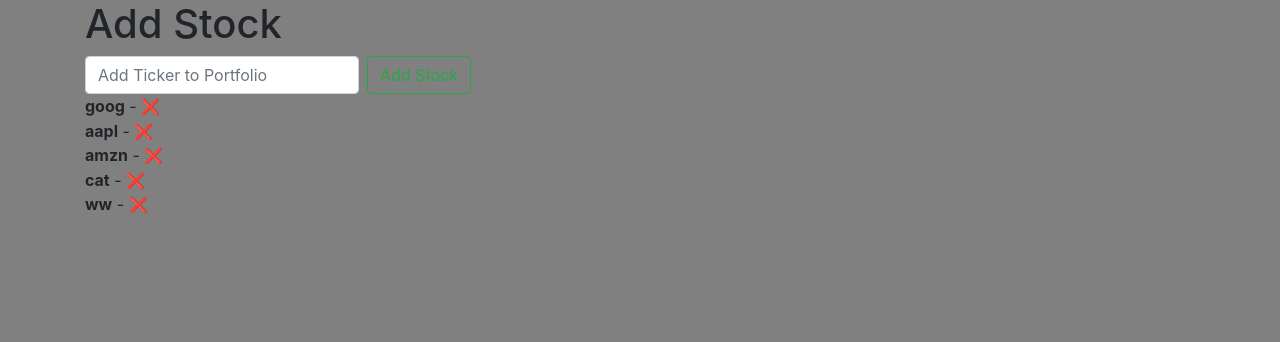
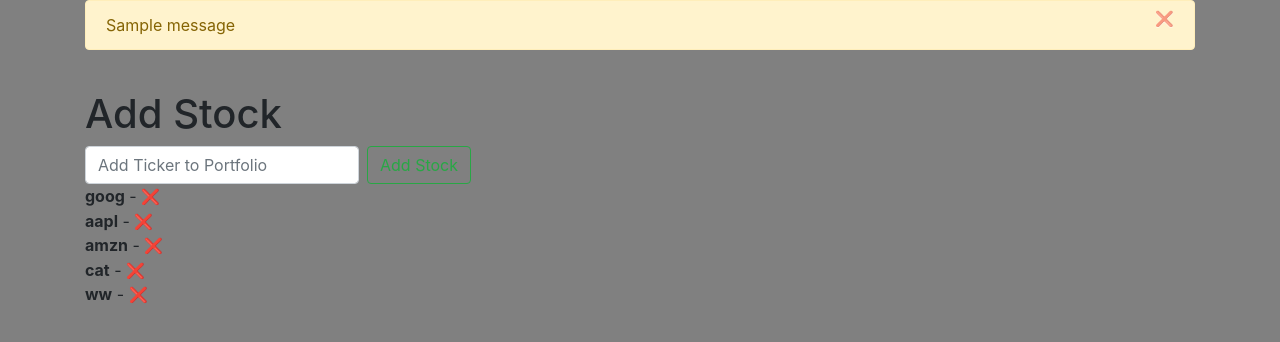
Before and after one commit to CyborgVillager/ja_stock_pydjango, a Django app: page /add_stock/ in a window 1280 px wide. Shown: the part 56-398 px from the top of the page. Run offline with Django 3.2, Linux system fonts and the light colour scheme; data comes from the database, SQL or seed files in the repository; both versions use the stored data as it was after the commit; one stand-in notice (Sample message) is shown; some libraries are stand-ins or nearby versions.

Commit message:
v20
Fixed message pop up for adding or deleting a stock

```diff
--- a/ja_stock_update_log.txt
+++ b/ja_stock_update_log.txt
@@ -33,8 +33,8 @@ v18: added search feature at add_stock.html, made background gray 4 ease of eye
 prob will make feature for an option for changing background if the user pleases. Allow user to add stock to add_stock.html
 v19 Added delete function, modify it to have delete symbol instead of 'Delete Stock', bolded the stocks as well
 info on this add_stock.html, views.py, urls.py
---v20:
-v21:
+v20: Fixed message pop up for adding or deleting a stock
+--v21:
 v22:
 v23:
 v24:
--- a/stocks/quotes/templates/base.html
+++ b/stocks/quotes/templates/base.html
@@ -14,8 +14,8 @@
   <body>
   <style>
       body{
-  background-color: #808080;
-}
+            background-color: #808080;
+      }
   </style>
 
 <!-- Navigation -->
@@ -52,6 +52,19 @@
 <!-- Navigation -->
 
    <div class="container">
+       {% if messages %}
+       {% for message in messages %}
+        <div class="alert alert-warning alert-dismissible" role="alert">
+            <a href="#" class="close" data-dismiss="alert"><sup><span style='font-size:15px;'>&#10060; </span></sup></a>
+        </button>
+            {{ message }}
+
+        </div><br/>
+       {% endfor %}
+       {% endif %}
+
+
+
        {% block content %}
        {% endblock %}
    </div>
```
Also changed, not shown: stocks/db.sqlite3.
